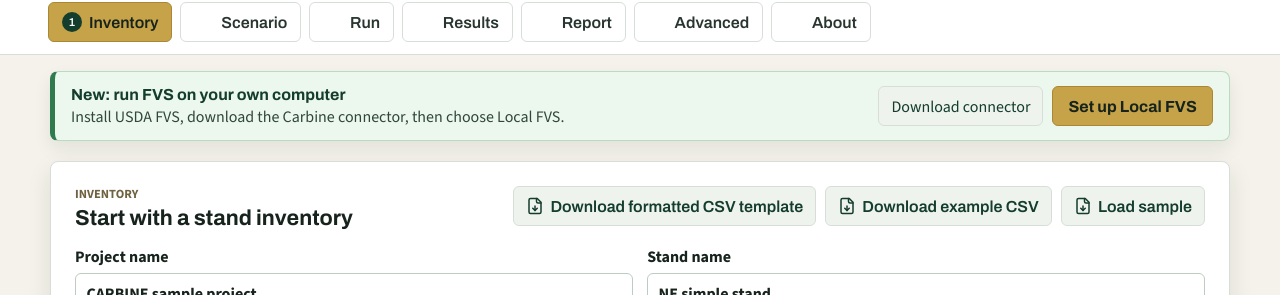
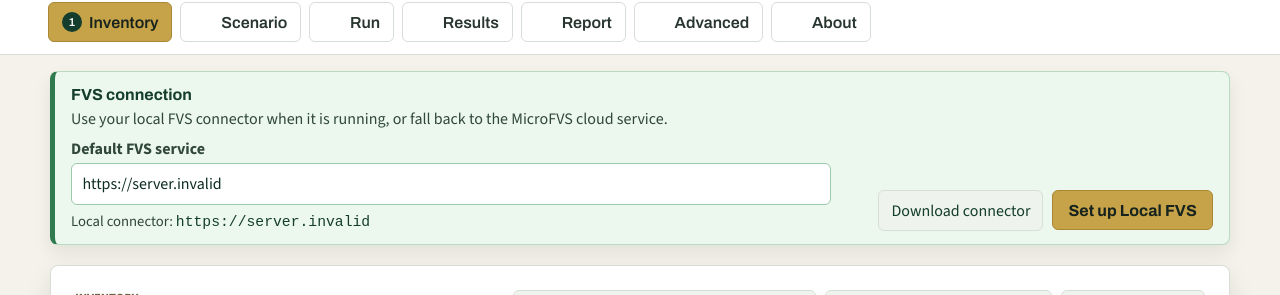
Before and after one commit to loggingchance/carbineM1, a React (Vite) app: page / in a window 1280 px wide. Shown: the part 335-630 px from the top of the page. Built offline with nearby package versions, Linux system fonts and the light colour scheme; no server answers.

Commit message:
fix: show fvs service field on first screen (#9)

```diff
--- a/src/App.tsx
+++ b/src/App.tsx
@@ -24,7 +24,7 @@
 import { FvsMockAdapter } from "./fvs/FvsMockAdapter";
 import { parseInventoryCsv } from "./domain/validation";
 import { FvsOfficialSourceAdapter } from "./fvs/FvsOfficialSourceAdapter";
-import { hostedFvsApiUrl, localFvsConnectorUrl, runtimeModeFromStored, type RuntimeMode } from "./config/runtime";
+import { hostedFvsApiUrl, localFvsConnectorUrl, microFvsApiUrl, runtimeModeFromStored, type RuntimeMode } from "./config/runtime";
 import { getVariantByCode } from "./fvs/variantCatalog";
 
 const steps: WorkflowStep[] = ["Inventory", "Scenario", "Run", "Results", "Report", "Advanced", "About"];
@@ -184,16 +184,28 @@
     <div className="app">
       <Banner runtimeLabel={results?.isRealFvs ? "Real FVS runtime" : runtimeMode === "hosted" ? "Carbine Cloud FVS" : "Local FVS"} />
       <WorkflowShell steps={steps} activeStep={activeStep} onChange={setActiveStep} />
-      <section className="connector-announcement" aria-label="Local FVS connector">
-        <div>
-          <strong>New: run FVS on your own computer</strong>
-          <span>Install USDA FVS, download the Carbine connector, then choose Local FVS.</span>
+      <section className="connector-announcement" aria-label="FVS connection setup">
+        <div className="connector-copy">
+          <strong>FVS connection</strong>
+          <span>Use your local FVS connector when it is running, or fall back to the MicroFVS cloud service.</span>
+          <label className="top-service-url-field">
+            <span>Default FVS service</span>
+            <input value={microFvsApiUrl} readOnly />
+          </label>
+          <span className="local-service-note">Local connector: <code>{localFvsConnectorUrl}</code></span>
         </div>
         <div className="button-row">
           <a className="secondary link-button" href={windowsConnectorDownloadUrl} target="_blank" rel="noreferrer">
             Download connector
           </a>
-          <button type="button" className="primary" onClick={() => setActiveStep("Run")}>
+          <button
+            type="button"
+            className="primary"
+            onClick={() => {
+              setRuntimeMode("official");
+              setActiveStep("Run");
+            }}
+          >
             Set up Local FVS
           </button>
         </div>
--- a/src/styles/carbine.css
+++ b/src/styles/carbine.css
@@ -249,9 +249,9 @@
 }
 
 .connector-announcement {
-  display: flex;
-  justify-content: space-between;
-  align-items: center;
+  display: grid;
+  grid-template-columns: minmax(0, 1fr) auto;
+  align-items: end;
   gap: 1rem;
   width: min(1180px, calc(100% - 2rem));
   margin: 1rem auto 0;
@@ -264,9 +264,10 @@
   box-shadow: 0 8px 18px rgba(26, 44, 34, 0.08);
 }
 
-.connector-announcement div:first-child {
+.connector-copy {
   display: grid;
-  gap: 0.2rem;
+  gap: 0.35rem;
+  min-width: 0;
 }
 
 .connector-announcement strong {
@@ -275,6 +276,35 @@
 
 .connector-announcement span {
   color: #30473a;
+}
+
+.top-service-url-field {
+  display: grid;
+  gap: 0.25rem;
+  max-width: 760px;
+  margin-top: 0.2rem;
+  color: #143d2d;
+  font-weight: 700;
+}
+
+.top-service-url-field input {
+  width: 100%;
+  min-width: 0;
+  border: 1px solid #9dc9ad;
+  border-radius: 6px;
+  padding: 0.55rem 0.65rem;
+  background: #ffffff;
+  color: #0c2d22;
+  font: inherit;
+  font-weight: 500;
+}
+
+.local-service-note {
+  font-size: 0.92rem;
+}
+
+.local-service-note code {
+  color: #143d2d;
 }
 
 .panel {
@@ -1266,8 +1296,8 @@
   }
 
   .connector-announcement {
+    grid-template-columns: 1fr;
     align-items: stretch;
-    flex-direction: column;
   }
 
 }
```
